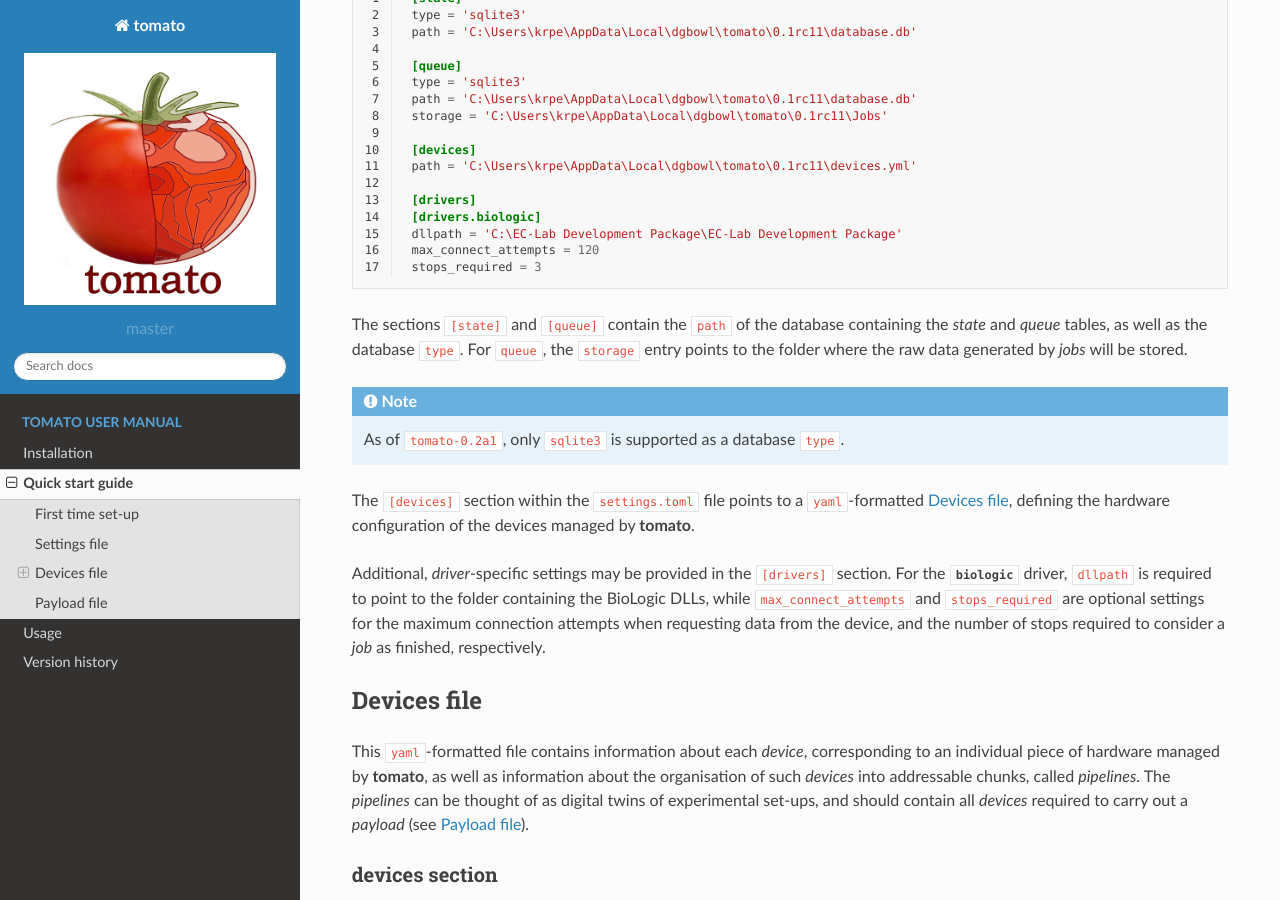
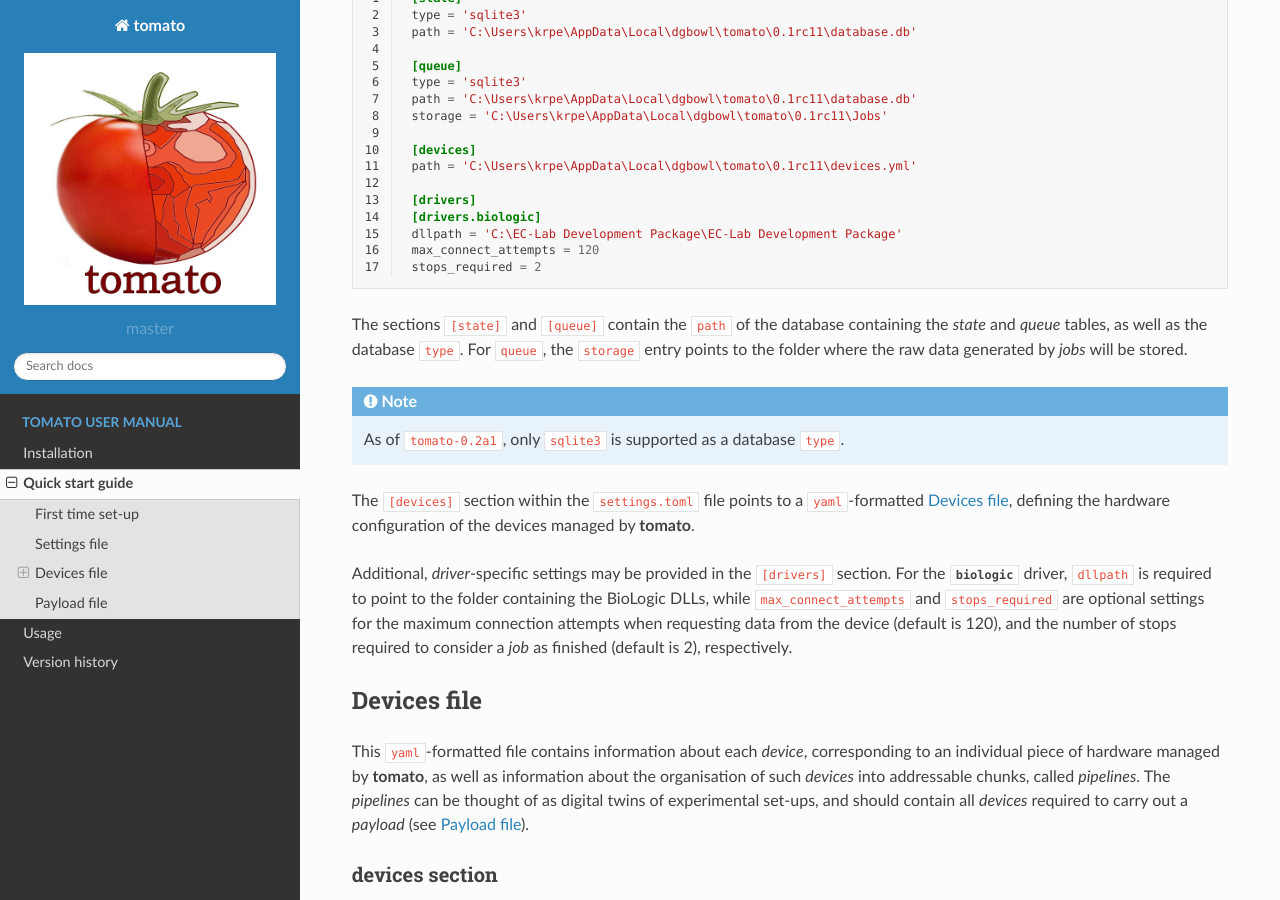
Before and after one commit to dgbowl/tomato, a Sphinx documentation site: the page built from docs/source/quickstart.rst, in a window 1280 px wide and 900 px high, scrolled down 978 px. Built offline with Sphinx 7.4.7 and the Read the Docs theme 2.0.0, drawn with Linux system fonts in a browser that asks for light colours; pages that are not in the unit, such as notebooks, are missing from menus.

Commit message:
Cleanup, minor refactoring

```diff
--- a/docs/source/quickstart.rst
+++ b/docs/source/quickstart.rst
@@ -65,7 +65,7 @@ The default file generated by the first run of ``tomato -vv`` above looks simila
     [drivers.biologic]
     dllpath = 'C:\EC-Lab Development Package\EC-Lab Development Package'
     max_connect_attempts = 120
-    stops_required = 3
+    stops_required = 2
 
 The sections ``[state]`` and ``[queue]`` contain the ``path`` of the database containing the
 *state* and *queue* tables, as well as the database ``type``. For ``queue``, the ``storage`` entry
@@ -81,8 +81,8 @@ The ``[devices]`` section within the ``settings.toml`` file points to a ``yaml``
 Additional, *driver*-specific settings may be provided in the ``[drivers]`` section. For the
 :mod:`~tomato.drivers.biologic` driver, ``dllpath`` is required to point to the folder containing
 the BioLogic DLLs, while ``max_connect_attempts`` and ``stops_required`` are optional settings for
-the maximum connection attempts when requesting data from the device, and the number of stops
-required to consider a *job* as finished, respectively.
+the maximum connection attempts when requesting data from the device (default is 120), and the
+number of stops required to consider a *job* as finished (default is 2), respectively.
 
 .. _devfile:
 
```
Also changed, not shown: 2 other files.
